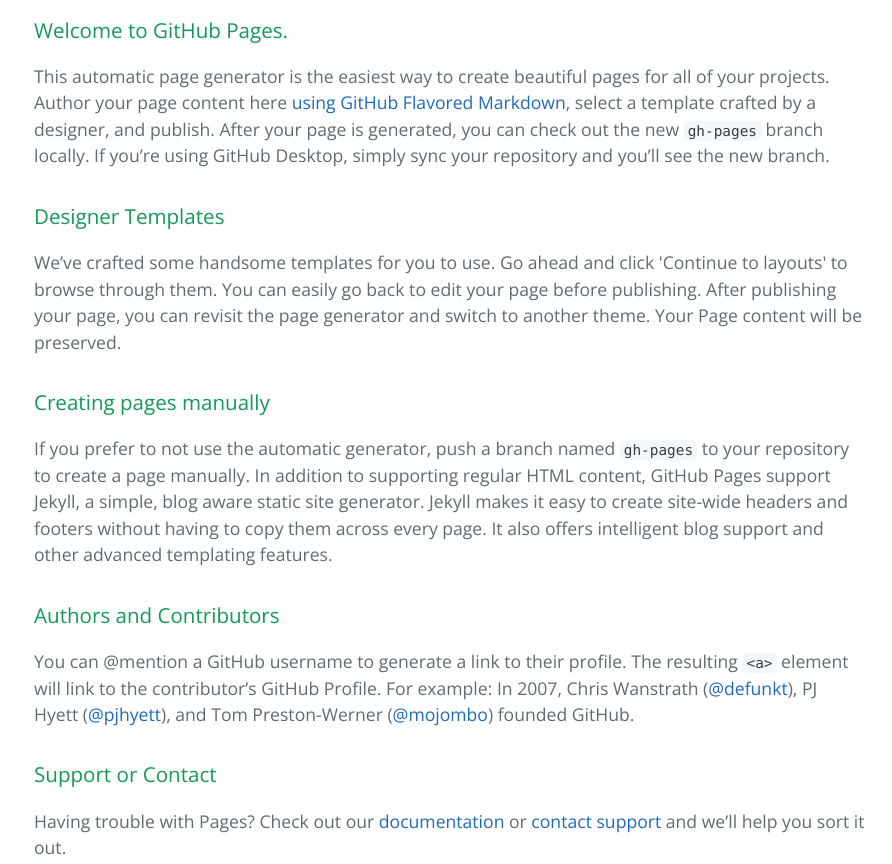
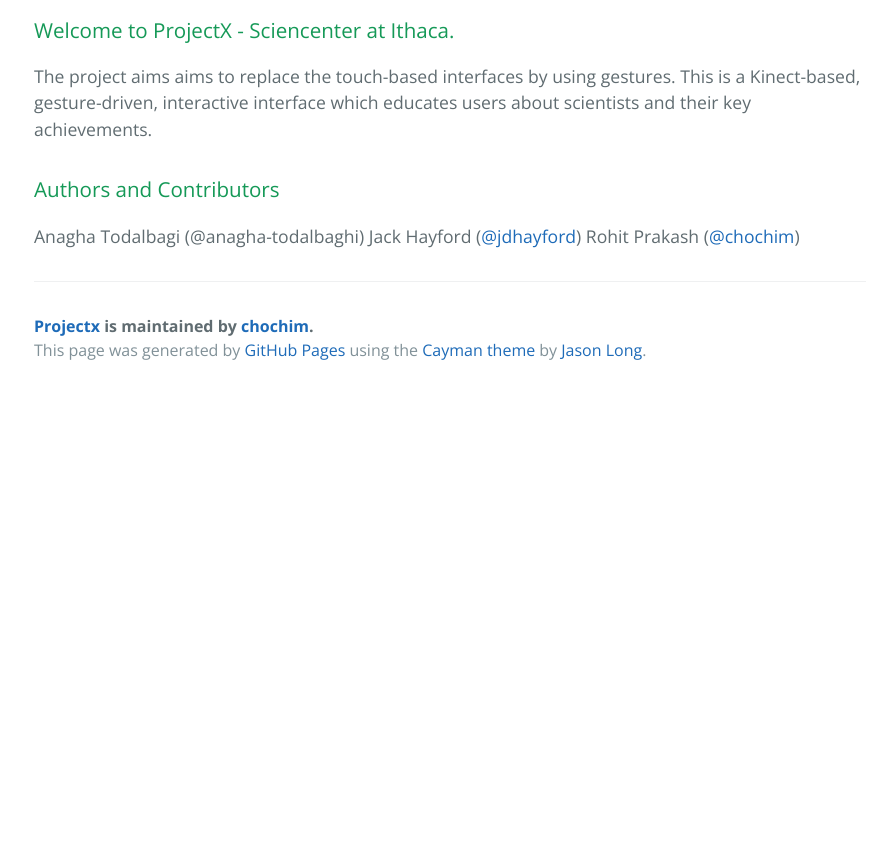
Before and after one commit to chochim/ProjectX, a plain HTML site: page index.html in a window 1280 px wide. Shown: the part 400-1264 px from the top of the page, without its empty margins (190-1082 px from the left). After the commit the page ends 800 px from the top, so only its background shows below. Drawn offline with nearby package versions, Linux system fonts and the light colour scheme.

```diff
--- a/index.html
+++ b/index.html
@@ -20,29 +20,16 @@
 
     <section class="main-content">
       <h3>
-<a id="welcome-to-github-pages" class="anchor" href="#welcome-to-github-pages" aria-hidden="true"><span aria-hidden="true" class="octicon octicon-link"></span></a>Welcome to GitHub Pages.</h3>
+<a id="welcome-to-projectx---sciencenter-at-ithaca" class="anchor" href="#welcome-to-projectx---sciencenter-at-ithaca" aria-hidden="true"><span aria-hidden="true" class="octicon octicon-link"></span></a>Welcome to ProjectX - Sciencenter at Ithaca.</h3>
 
-<p>This automatic page generator is the easiest way to create beautiful pages for all of your projects. Author your page content here <a href="https://guides.github.com/features/mastering-markdown/">using GitHub Flavored Markdown</a>, select a template crafted by a designer, and publish. After your page is generated, you can check out the new <code>gh-pages</code> branch locally. If you’re using GitHub Desktop, simply sync your repository and you’ll see the new branch.</p>
-
-<h3>
-<a id="designer-templates" class="anchor" href="#designer-templates" aria-hidden="true"><span aria-hidden="true" class="octicon octicon-link"></span></a>Designer Templates</h3>
-
-<p>We’ve crafted some handsome templates for you to use. Go ahead and click 'Continue to layouts' to browse through them. You can easily go back to edit your page before publishing. After publishing your page, you can revisit the page generator and switch to another theme. Your Page content will be preserved.</p>
-
-<h3>
-<a id="creating-pages-manually" class="anchor" href="#creating-pages-manually" aria-hidden="true"><span aria-hidden="true" class="octicon octicon-link"></span></a>Creating pages manually</h3>
-
-<p>If you prefer to not use the automatic generator, push a branch named <code>gh-pages</code> to your repository to create a page manually. In addition to supporting regular HTML content, GitHub Pages support Jekyll, a simple, blog aware static site generator. Jekyll makes it easy to create site-wide headers and footers without having to copy them across every page. It also offers intelligent blog support and other advanced templating features.</p>
+<p>The project aims aims to replace the touch-based interfaces by using gestures. This is a Kinect-based, gesture-driven, interactive interface which educates users about scientists and their key achievements.</p>
 
 <h3>
 <a id="authors-and-contributors" class="anchor" href="#authors-and-contributors" aria-hidden="true"><span aria-hidden="true" class="octicon octicon-link"></span></a>Authors and Contributors</h3>
 
-<p>You can @mention a GitHub username to generate a link to their profile. The resulting <code>&lt;a&gt;</code> element will link to the contributor’s GitHub Profile. For example: In 2007, Chris Wanstrath (<a href="https://github.com/defunkt" class="user-mention">@defunkt</a>), PJ Hyett (<a href="https://github.com/pjhyett" class="user-mention">@pjhyett</a>), and Tom Preston-Werner (<a href="https://github.com/mojombo" class="user-mention">@mojombo</a>) founded GitHub.</p>
-
-<h3>
-<a id="support-or-contact" class="anchor" href="#support-or-contact" aria-hidden="true"><span aria-hidden="true" class="octicon octicon-link"></span></a>Support or Contact</h3>
-
-<p>Having trouble with Pages? Check out our <a href="https://help.github.com/pages">documentation</a> or <a href="https://github.com/contact">contact support</a> and we’ll help you sort it out.</p>
+<p>Anagha Todalbagi (@anagha-todalbaghi)
+Jack Hayford (<a href="https://github.com/jdhayford" class="user-mention">@jdhayford</a>)
+Rohit Prakash (<a href="https://github.com/chochim" class="user-mention">@chochim</a>)</p>
 
       <footer class="site-footer">
         <span class="site-footer-owner"><a href="https://github.com/chochim/ProjectX">Projectx</a> is maintained by <a href="https://github.com/chochim">chochim</a>.</span>
```
Also changed, not shown: params.json (+1 -1 lines).
